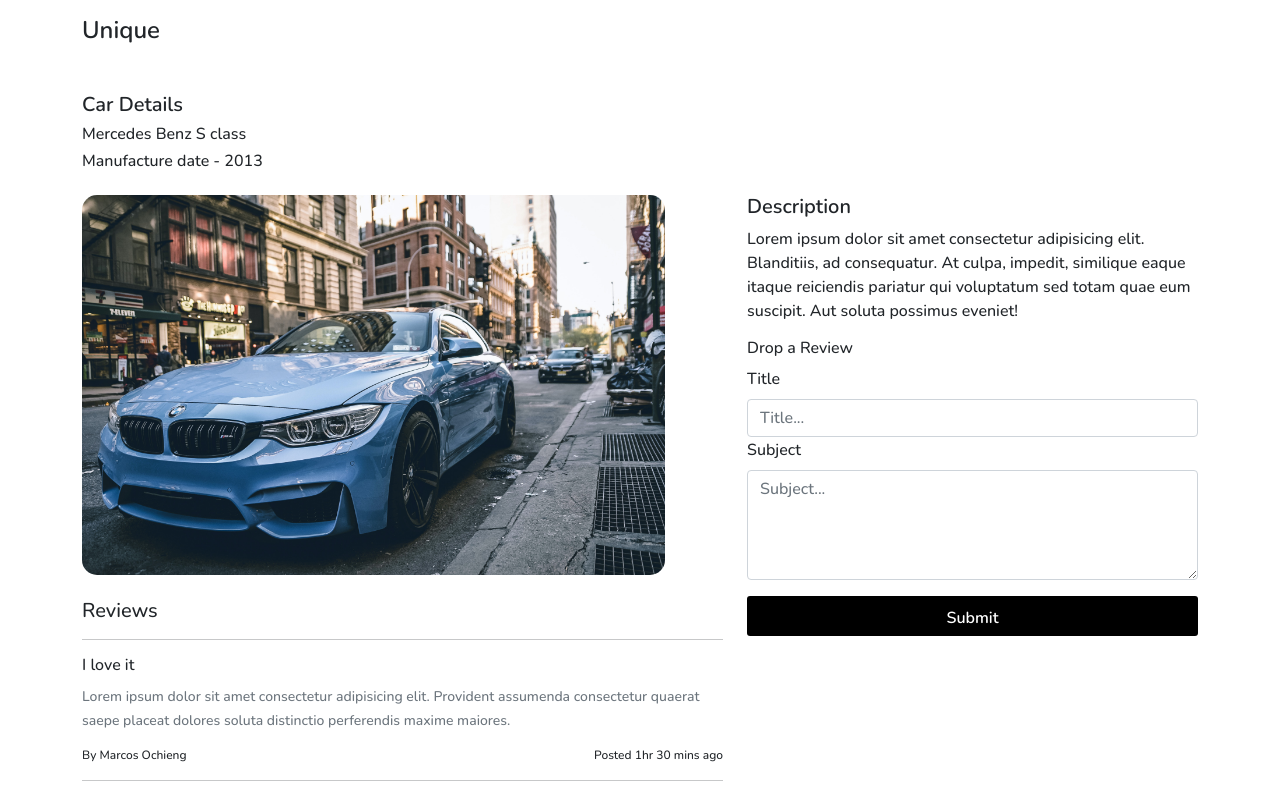
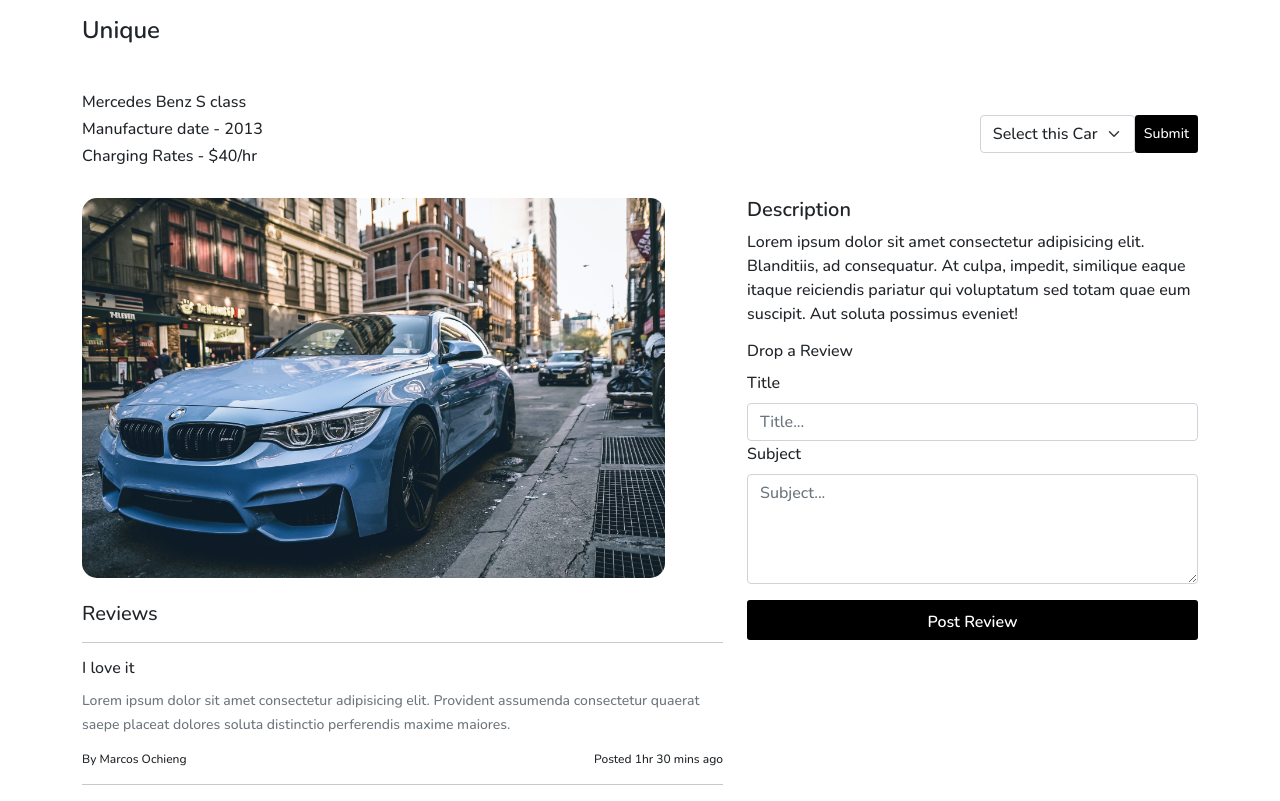
Before and after one commit to Marcos8060/RENT-A-CAR, an Angular app in the folder frontend/unique_rental/: page /details in a window 1280 px wide. Built offline with nearby package versions, Linux system fonts and the light colour scheme.

Commit message:
added a select field in the details section

```diff
--- a/frontend/unique_rental/src/app/details/details.component.css
+++ b/frontend/unique_rental/src/app/details/details.component.css
@@ -19,3 +19,12 @@ form > textarea{
 small{
     font-family: Nunito;
 }
+.btn{
+    background: #000;
+    color: white;
+    box-shadow: none;
+    font-family: Nunito;
+}
+select{
+    font-family: Nunito;
+}
--- a/frontend/unique_rental/src/app/details/details.component.html
+++ b/frontend/unique_rental/src/app/details/details.component.html
@@ -1,8 +1,20 @@
 <div class="container">
     <a href="" class="text-decoration-none text-dark"><h4 class="mt-3" style="font-family: Nunito;font-weight: bolder;">Unique</h4></a>
-    <h5 class="mt-5" style="font-family: Nunito;font-weight: bolder;">Car Details</h5>
-    <h6 style="font-family: Nunito;">Mercedes Benz S class</h6>
-    <h6 style="font-family: Nunito;">Manufacture date - 2013</h6>
+    <div class="d-flex justify-content-between align-items-center mt-5">
+        <div>
+            <h6 style="font-family: Nunito;">Mercedes Benz S class</h6>
+            <h6 style="font-family: Nunito;">Manufacture date - 2013</h6>
+            <h6 style="font-family: Nunito;">Charging Rates - $40/hr</h6>
+        </div>
+        <div>
+            <form action="" class="d-flex">
+                <select style="box-shadow: none;" class="form-select" aria-label="Default select example">
+                    <option value="1">Select this Car</option>
+                </select>
+                <button type="submit" class="btn btn-sm">Submit</button>
+            </form>
+        </div>
+    </div>
     <div class="row mt-4">
         <div class="col-md-7">
           <img class="img-fluid detail__img" src="assets/images/4.jpg" alt="">
@@ -26,7 +38,7 @@
                 <input type="text" class="form-control" placeholder="Title...">
                 <label for="subject" class="form-label" style="font-family: Nunito;">Subject</label>
                 <textarea name="" id="" cols="30" rows="4" class="form-control" placeholder="Subject..."></textarea>
-                <button class="btn1 mt-3 mb-4" style="width: 100%;">Submit</button>
+                <button class="btn1 mt-3 mb-4" style="width: 100%;">Post Review</button>
             </form>
         </div>
     </div>
--- a/frontend/unique_rental/src/app/hero/hero.component.html
+++ b/frontend/unique_rental/src/app/hero/hero.component.html
@@ -21,7 +21,7 @@
           <div class="collapse navbar-collapse" id="navbarNavDropdown">
             <ul class="navbar-nav ms-auto">
               <li class="nav-item">
-                <a class="nav-link" href="#">Features</a>
+                <a class="nav-link" href="/fleet">Our Fleet</a>
               </li>
               <li class="nav-item">
                 <a class="nav-link" href="#">Pricing</a>
```
